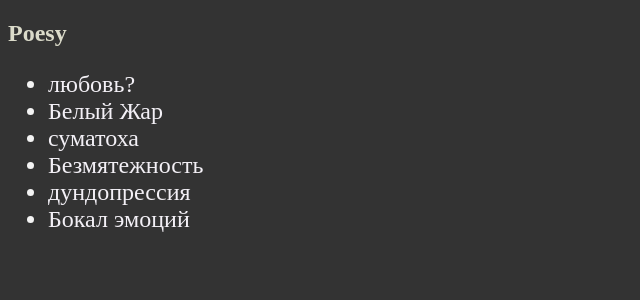
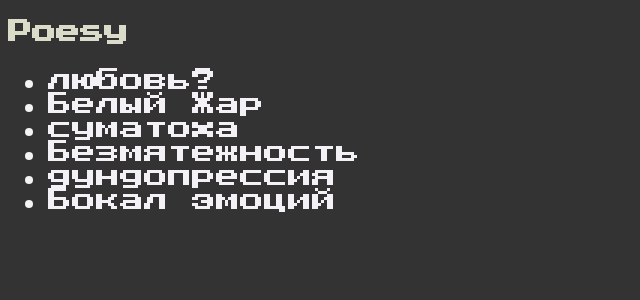
Before and after one commit to hvinya/hvinya.github.io, a Jekyll site: the page built from index.md, in a window 1280 px wide. Shown: the top 300 px of the page, without its empty margins (0-640 px from the left). Built offline with Jekyll 4.4.1, drawn with Linux system fonts in a browser that asks for light colours.

Commit message:
Update main.css

```diff
--- a/css/main.css
+++ b/css/main.css
@@ -1,5 +1,6 @@
 * {
   font-size: x-large;
+  font-family: 'pressStart2p';
 }
 
 body {
```
